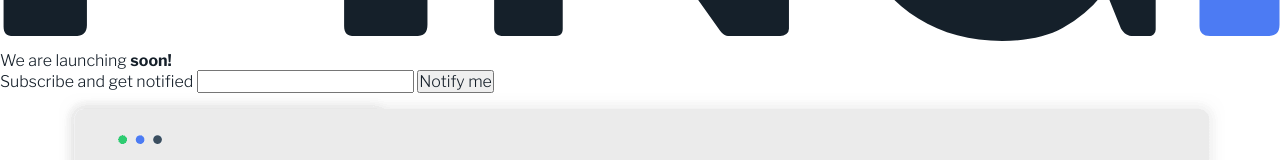
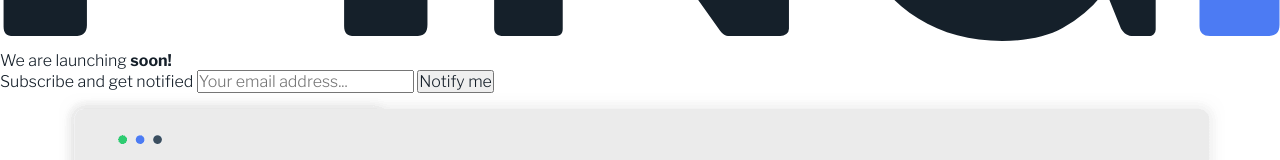
Before and after one commit to OniOdd/ping-coming-soon-page, a website: page index.html in a window 1280 px wide. Shown: the part 336-496 px from the top of the page. Drawn offline with Linux system fonts and the light colour scheme.

Commit message:
Added placeholder attribute to input

```diff
--- a/index.html
+++ b/index.html
@@ -37,6 +37,7 @@
             <input
               class="ping-section__input"
               type="email"
+              placeholder="Your email address..."
               name="emailInput"
               id="email-input"
             />
```
